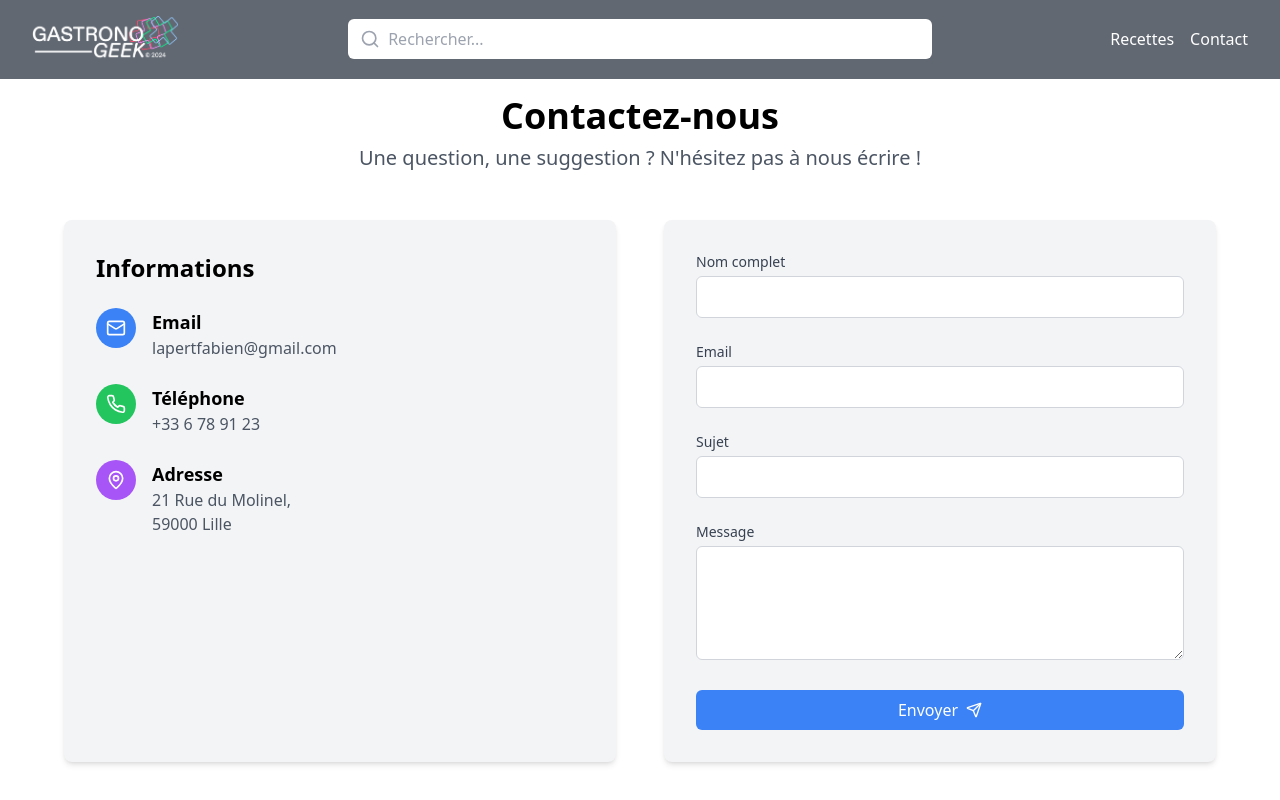
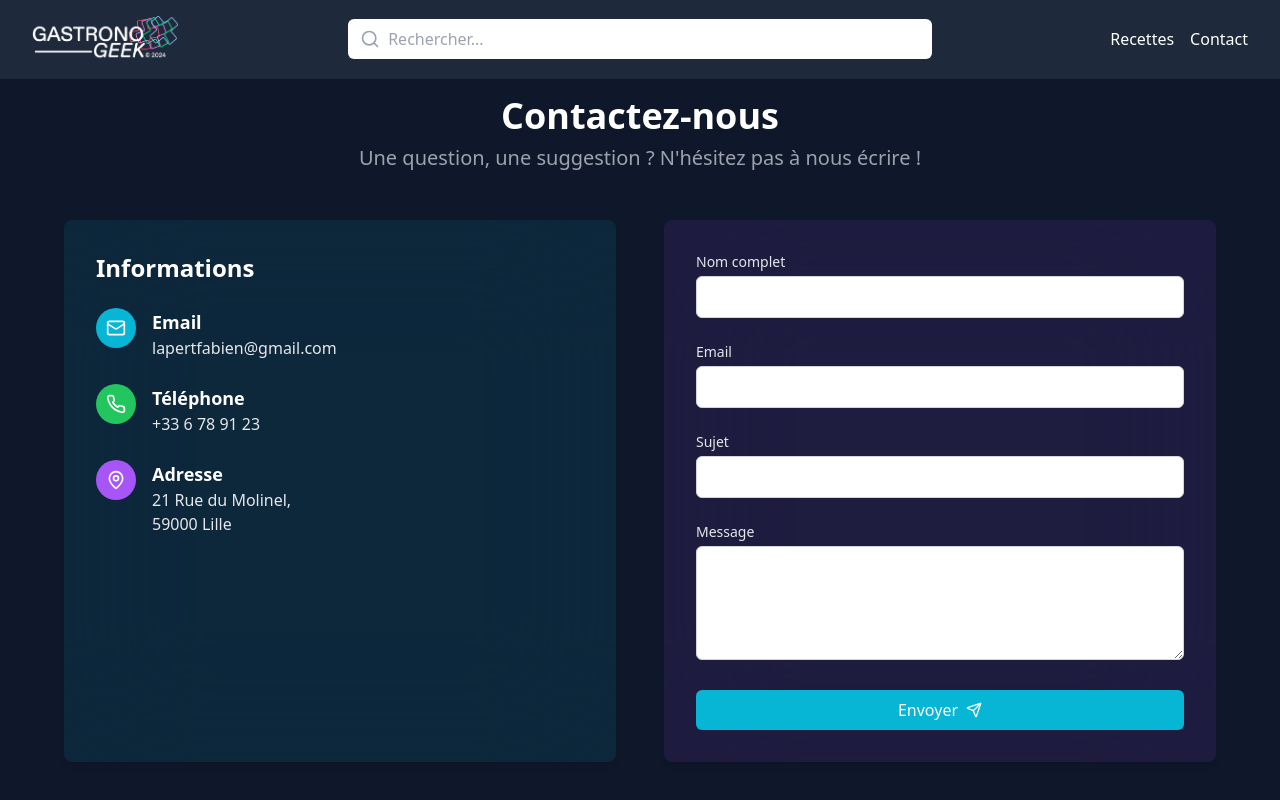
Before and after one commit to fabienlpt/gastronogeek, a Next.js app: page /contact in a window 1280 px wide. Shown: the top 800 px of the page. Built offline with nearby package versions, Linux system fonts and the light colour scheme.

Commit message:
feature(app): update colors

```diff
--- a/src/app/components/footer.tsx
+++ b/src/app/components/footer.tsx
@@ -4,7 +4,7 @@ import TransitionLink from "./transitionLink";
 
 const Footer = () => {
   return (
-    <footer className="bg-gray-800 text-white bottom-0">
+    <footer className="bg-slate-800  text-white bottom-0">
       <div className="max-w-6xl mx-auto px-4 py-10 md:py-16">
         <div className="grid grid-cols-1 md:grid-cols-4 gap-8">
           <div className="space-y-4">
--- a/src/app/components/header.tsx
+++ b/src/app/components/header.tsx
@@ -63,7 +63,7 @@ export default function Header() {
   };
 
   return (
-    <header className="w-full px-8 py-4 flex items-center justify-between bg-gray-800 bg-opacity-70 fixed z-10 top-0 left-0">
+    <header className="w-full px-8 py-4 flex items-center justify-between bg-slate-800 fixed z-10 top-0 left-0">
       <TransitionLink url="/" className="flex items-center w-1/5">
         <Image
           src="/logo.png"
@@ -98,7 +98,7 @@ export default function Header() {
                 }}
                 onFocus={() => setIsSearching(true)}
                 placeholder="Rechercher..."
-                className="w-full p-2 pl-10 pr-10 rounded-md focus:outline-none focus:ring-2 focus:ring-blue-500"
+                className="w-full p-2 pl-10 pr-10 rounded-md focus:outline-none focus:ring-2 focus:ring-blue-500 text-slate-900"
               />
               {searchTerm && (
                 <button
--- a/src/app/components/highlightRecipe.tsx
+++ b/src/app/components/highlightRecipe.tsx
@@ -86,10 +86,10 @@ const HighlightRecipe: React.FC<HighlightRecipeProps> = ({
         </div>
         <div
           ref={contentRef}
-          className={`recipe-content w-1/2 h-full from-gray-800/90 to-gray-800/60 p-4 flex flex-col justify-between overflow-hidden ${
+          className={`recipe-content w-1/2 h-full p-4 flex flex-col justify-between overflow-hidden ${
             onLeft
-              ? "rounded-r-lg bg-gradient-to-l"
-              : "rounded-l-lg bg-gradient-to-r"
+              ? "rounded-r-lg bg-[linear-gradient(225deg,_rgba(8,145,178,0.8)_0%,_rgba(8,145,178,0.6)_20%,_#1E293B_100%)] "
+              : "rounded-l-lg bg-[linear-gradient(135deg,_rgba(168,85,247,0.8)_0%,_rgba(168,85,247,0.6)_20%,_#1e293b_100%)]"
           }`}
         >
           <div>
--- a/src/app/components/recipeCard.tsx
+++ b/src/app/components/recipeCard.tsx
@@ -77,8 +77,8 @@ const RecipeCard: React.FC<RecipeCardProps> = ({ recipe }) => {
             <span className="text-gray-400">Pas d&apos;image</span>
           </div>
         )}
-        <div className="absolute inset-0 bg-gradient-to-t from-gray-800 via-gray-800/30 to-transparent" />
-        <div className="recipe-content absolute bottom-[-10px] left-0 right-0 bg-gradient-to-t from-gray-800/90 to-gray-800/60">
+        <div className="absolute inset-0 bg-gradient-to-t from-slate-800 via-slate-800/30 to-transparent" />
+        <div className="recipe-content absolute bottom-[-10px] left-0 right-0 bg-gradient-to-t from-slate-800/90 to-slate-800/60">
           <div className="p-4">
             <h3 className="text-white font-bold text-lg truncate">
               {recipe.title}
--- a/src/app/contact/clientContact.tsx
+++ b/src/app/contact/clientContact.tsx
@@ -82,21 +82,21 @@ export default function ContactClient() {
       <h1 className="contact-title text-4xl font-bold mb-2 text-center">
         Contactez-nous
       </h1>
-      <p className="contact-subtitle text-xl text-gray-600 mb-12 text-center">
+      <p className="contact-subtitle text-xl text-gray-400 mb-12 text-center">
         Une question, une suggestion ? N&apos;hésitez pas à nous écrire !
       </p>
 
       <div className="grid grid-cols-1 lg:grid-cols-2 gap-12 max-w-6xl mx-auto">
-        <div className="contact-info bg-gray-100 p-8 rounded-lg shadow-md h-full">
+        <div className="contact-info bg-cyan-500 bg-clip-padding backdrop-filter backdrop-blur-3xl bg-opacity-10 p-8 rounded-lg shadow-md h-full">
           <h2 className="text-2xl font-semibold mb-6">Informations</h2>
           <div className="space-y-6">
             <div className="info-item flex items-start space-x-4">
-              <div className="w-10 h-10 bg-blue-500 rounded-full flex items-center justify-center flex-shrink-0">
+              <div className="w-10 h-10 bg-cyan-500 rounded-full flex items-center justify-center flex-shrink-0">
                 <Mail className="w-5 h-5 text-white" />
               </div>
               <div>
                 <h3 className="font-semibold text-lg">Email</h3>
-                <p className="text-gray-600">lapertfabien@gmail.com</p>
+                <p className="text-gray-200">lapertfabien@gmail.com</p>
               </div>
             </div>
 
@@ -106,7 +106,7 @@ export default function ContactClient() {
               </div>
               <div>
                 <h3 className="font-semibold text-lg">Téléphone</h3>
-                <p className="text-gray-600">+33 6 78 91 23</p>
+                <p className="text-gray-200">+33 6 78 91 23</p>
               </div>
             </div>
 
@@ -116,7 +116,7 @@ export default function ContactClient() {
               </div>
               <div>
                 <h3 className="font-semibold text-lg">Adresse</h3>
-                <p className="text-gray-600">
+                <p className="text-gray-200">
                   21 Rue du Molinel,
                   <br />
                   59000 Lille
@@ -129,13 +129,13 @@ export default function ContactClient() {
         <div className="contact-form">
           <form
             onSubmit={handleSubmit}
-            className="bg-gray-100 p-8 rounded-lg shadow-md"
+            className="bg-purple-500 bg-clip-padding backdrop-filter backdrop-blur-3xl bg-opacity-10 p-8 rounded-lg shadow-md"
           >
             <div className="space-y-6">
               <div>
                 <label
                   htmlFor="name"
-                  className="block text-sm font-medium text-gray-700 mb-1"
+                  className="block text-sm font-medium text-gray-200 mb-1"
                 >
                   Nom complet
                 </label>
@@ -151,7 +151,7 @@ export default function ContactClient() {
               <div>
                 <label
                   htmlFor="email"
-                  className="block text-sm font-medium text-gray-700 mb-1"
+                  className="block text-sm font-medium text-gray-200 mb-1"
                 >
                   Email
                 </label>
@@ -167,7 +167,7 @@ export default function ContactClient() {
               <div>
                 <label
                   htmlFor="subject"
-                  className="block text-sm font-medium text-gray-700 mb-1"
+                  className="block text-sm font-medium text-gray-200 mb-1"
                 >
                   Sujet
                 </label>
@@ -183,7 +183,7 @@ export default function ContactClient() {
               <div>
                 <label
                   htmlFor="message"
-                  className="block text-sm font-medium text-gray-700 mb-1"
+                  className="block text-sm font-medium text-gray-200 mb-1"
                 >
                   Message
                 </label>
@@ -198,7 +198,7 @@ export default function ContactClient() {
 
               <button
                 type="submit"
-                className="w-full bg-blue-500 text-white py-2 px-4 rounded-md hover:bg-blue-600 transition-colors duration-200 flex items-center justify-center space-x-2"
+                className="w-full bg-cyan-500 text-white py-2 px-4 rounded-md hover:bg-cyan-600 transition-colors duration-200 flex items-center justify-center space-x-2"
               >
                 <span>Envoyer</span>
                 <Send className="w-4 h-4" />
--- a/src/app/layout.tsx
+++ b/src/app/layout.tsx
@@ -17,7 +17,7 @@ export default function RootLayout({
 }>) {
   return (
     <html lang="en">
-      <body>
+      <body className="bg-[#0F172A] text-white">
         <GSAP>
           <PageTransition>
             <Header />
--- a/src/app/recipes/[slug]/clientRecipe.tsx
+++ b/src/app/recipes/[slug]/clientRecipe.tsx
@@ -166,7 +166,7 @@ export default function ClientRecipe({ recipe }: { recipe: Recipe }) {
       <h1 className="recipe-title text-4xl font-bold mb-2 text-center">
         {recipe.title}
       </h1>
-      <p className="recipe-subtitle text-xl text-gray-600 mb-8 text-center">
+      <p className="recipe-subtitle text-xl text-gray-400 mb-8 text-center">
         {recipe.commonTitle}
       </p>
 
@@ -210,7 +210,7 @@ export default function ClientRecipe({ recipe }: { recipe: Recipe }) {
             </>
           )}
 
-          <div className="recipe-info bg-gray-100 p-6 rounded-lg shadow-md">
+          <div className="recipe-info  bg-cyan-500 bg-clip-padding backdrop-filter backdrop-blur-3xl bg-opacity-10 p-6 rounded-lg shadow-md mb-8">
             <h2 className="text-2xl font-semibold mb-4">Informations</h2>
             <div className="grid grid-cols-2 gap-4">
               <p>
@@ -242,27 +242,29 @@ export default function ClientRecipe({ recipe }: { recipe: Recipe }) {
                   <span className="font-medium">Repos:</span> {recipe.restTime}
                 </p>
               )}
+            </div>
+          </div>
+        </div>
+
+        <div>
+          <div className="ingredients-section bg-cyan-500 bg-clip-padding backdrop-filter backdrop-blur-3xl bg-opacity-10 p-6 rounded-lg shadow-md mb-8">
+            <div className="flex flex-col mb-6 items-center">
+              <h2 className="text-2xl font-semibold mb-4">Ingrédients</h2>
               <p>
                 <span className="font-medium">Pour:</span>{" "}
                 <input
                   type="number"
                   value={nbPersons}
                   onChange={(e) => setNbPersons(parseInt(e.target.value))}
-                  className="w-12 h-8 text-center border border-gray-300 rounded-md"
+                  className="w-12 h-8 text-center border border-gray-300 rounded-md bg-transparent"
                 />{" "}
                 personne{nbPersons > 1 && "s"}
               </p>
             </div>
-          </div>
-        </div>
-
-        <div>
-          <div className="ingredients-section bg-gray-100 p-6 rounded-lg shadow-md mb-8">
-            <h2 className="text-2xl font-semibold mb-4">Ingrédients</h2>
             <ul className="space-y-2">
               {recipe.ingredients.map((ingredient, index) => (
                 <li key={index} className="ingredient-item flex items-center">
-                  <span className="w-6 h-6 bg-blue-500 text-white rounded-full flex items-center justify-center mr-3">
+                  <span className="w-6 h-6 bg-purple-500 text-white rounded-full flex items-center justify-center mr-3">
                     {index + 1}
                   </span>
                   {ingredient.quantity &&
@@ -274,12 +276,12 @@ export default function ClientRecipe({ recipe }: { recipe: Recipe }) {
             </ul>
           </div>
 
-          <div className="preparation-section bg-gray-100 p-6 rounded-lg shadow-md">
+          <div className="preparation-section bg-cyan-500 bg-clip-padding backdrop-filter backdrop-blur-3xl bg-opacity-10 p-6 rounded-lg shadow-md mb-8">
             <h2 className="text-2xl font-semibold mb-4">Préparation</h2>
             <ol className="space-y-4">
               {recipe.steps.map((step, index) => (
                 <li key={index} className="step-item flex">
-                  <span className="w-6 h-6 bg-green-500 text-white rounded-full flex items-center justify-center mr-3 flex-shrink-0 mt-1">
+                  <span className="w-6 h-6 bg-cyan-500 text-white rounded-full flex items-center justify-center mr-3 flex-shrink-0 mt-1">
                     {index + 1}
                   </span>
                   <span>{step}</span>
```
